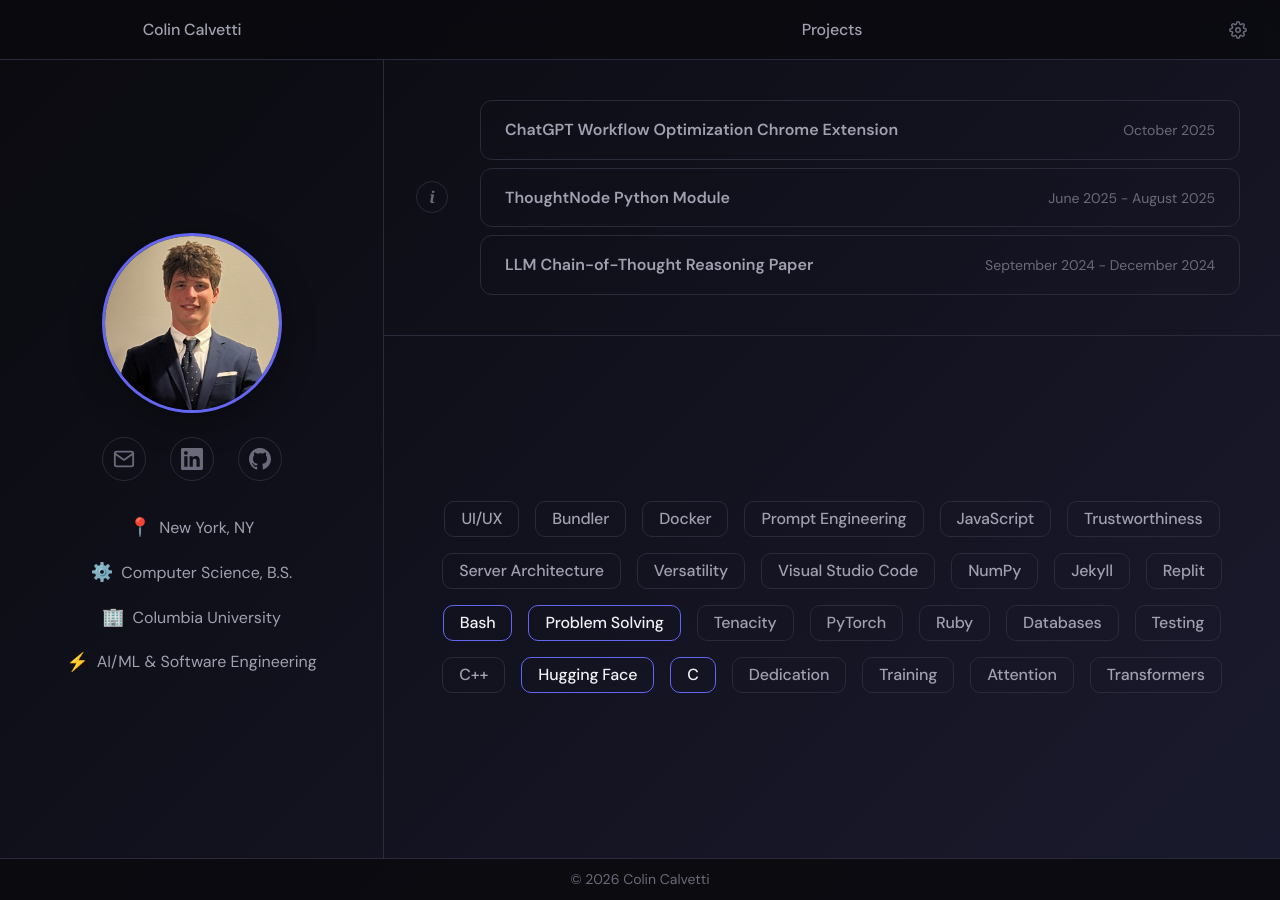
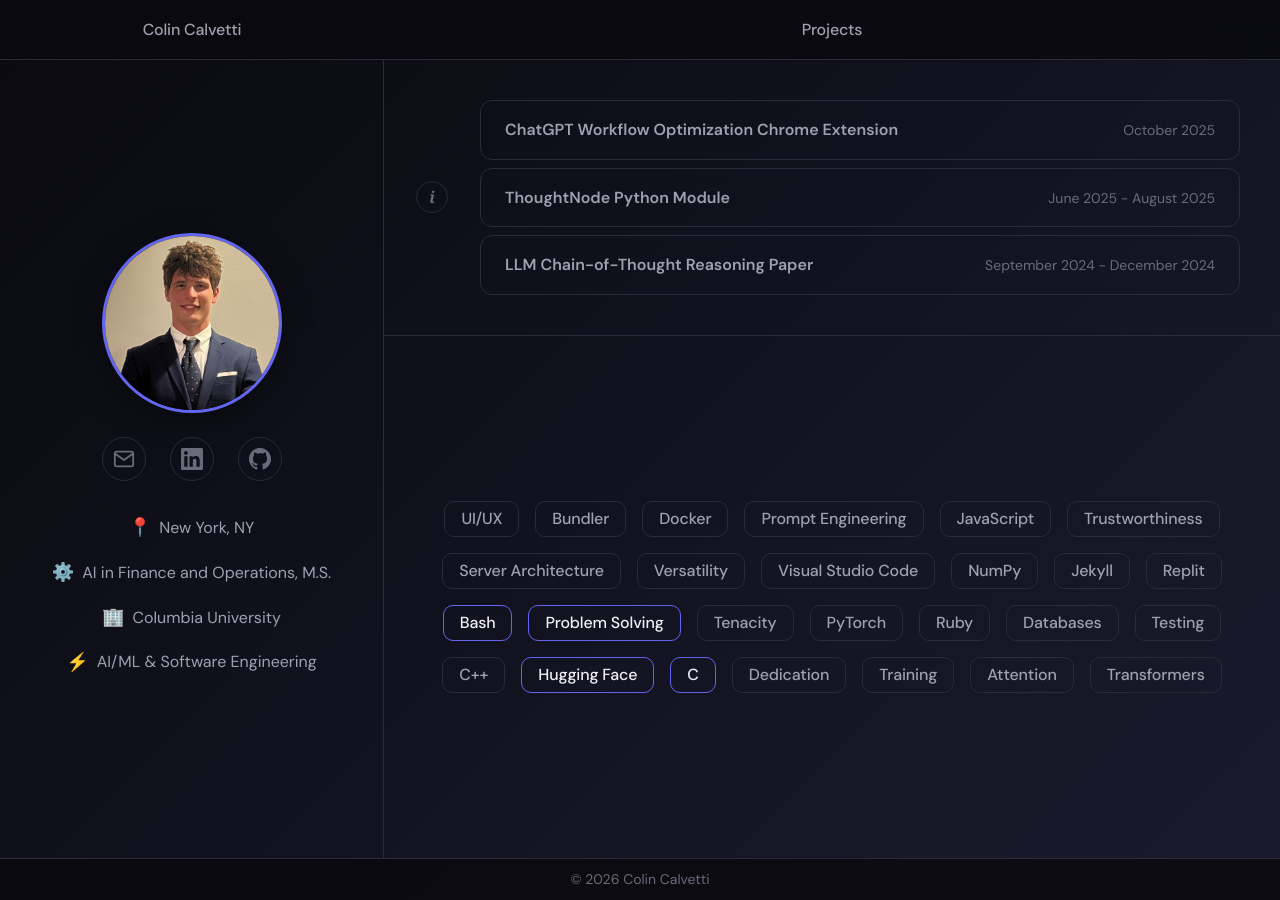
Before and after one commit to colincalvetti/colincalvetti.github.io, a Jekyll site: the page built from index.html, in a window 1280 px wide. Built offline with Jekyll 4.4.1, drawn with Linux system fonts in a browser that asks for light colours.

Commit message:
update education; remove settings

```diff
--- a/_layouts/layout.html
+++ b/_layouts/layout.html
@@ -48,25 +48,6 @@
                 Projects
             </a>
             <span class="nav-indicator" aria-hidden="true"></span>
-
-            <!-- Settings Button -->
-            <div class="settings-wrapper">
-                <button class="settings-btn" type="button" aria-label="Settings" aria-haspopup="true" aria-expanded="false">
-                    <svg class="settings-icon" viewBox="0 0 24 24" fill="none" stroke="currentColor" stroke-width="2" stroke-linecap="round" stroke-linejoin="round" aria-hidden="true">
-                        <circle cx="12" cy="12" r="3"></circle>
-                        <path d="M19.4 15a1.65 1.65 0 0 0 .33 1.82l.06.06a2 2 0 0 1 0 2.83 2 2 0 0 1-2.83 0l-.06-.06a1.65 1.65 0 0 0-1.82-.33 1.65 1.65 0 0 0-1 1.51V21a2 2 0 0 1-2 2 2 2 0 0 1-2-2v-.09A1.65 1.65 0 0 0 9 19.4a1.65 1.65 0 0 0-1.82.33l-.06.06a2 2 0 0 1-2.83 0 2 2 0 0 1 0-2.83l.06-.06a1.65 1.65 0 0 0 .33-1.82 1.65 1.65 0 0 0-1.51-1H3a2 2 0 0 1-2-2 2 2 0 0 1 2-2h.09A1.65 1.65 0 0 0 4.6 9a1.65 1.65 0 0 0-.33-1.82l-.06-.06a2 2 0 0 1 0-2.83 2 2 0 0 1 2.83 0l.06.06a1.65 1.65 0 0 0 1.82.33H9a1.65 1.65 0 0 0 1-1.51V3a2 2 0 0 1 2-2 2 2 0 0 1 2 2v.09a1.65 1.65 0 0 0 1 1.51 1.65 1.65 0 0 0 1.82-.33l.06-.06a2 2 0 0 1 2.83 0 2 2 0 0 1 0 2.83l-.06.06a1.65 1.65 0 0 0-.33 1.82V9a1.65 1.65 0 0 0 1.51 1H21a2 2 0 0 1 2 2 2 2 0 0 1-2 2h-.09a1.65 1.65 0 0 0-1.51 1z"></path>
-                    </svg>
-                </button>
-                <div class="settings-dropdown" role="menu" aria-label="Settings menu">
-                    <div class="settings-option">
-                        <span class="settings-label">Visual Effects</span>
-                        <label class="toggle-switch">
-                            <input type="checkbox" id="animations-toggle" checked>
-                            <span class="toggle-slider"></span>
-                        </label>
-                    </div>
-                </div>
-            </div>
         </nav>
     </header>
 
--- a/index.html
+++ b/index.html
@@ -59,7 +59,7 @@ title: Colin Calvetti
             </div>
             <div class="info-item">
                 <span class="emoji" aria-hidden="true">⚙️</span>
-                <span>Computer Science, B.S.</span>
+                <span>AI in Finance and Operations, M.S.</span>
             </div>
             <div class="info-item">
                 <span class="emoji" aria-hidden="true">🏢</span>
--- a/static/main.css
+++ b/static/main.css
@@ -238,53 +238,7 @@ a {
     }
 }
 
-/* Animations disabled via settings toggle */
-body.animations-disabled .skill-box {
-    transition: none !important;
-}
 
-body.animations-disabled .skill-box.highlighted {
-    box-shadow: none;
-}
-
-body.animations-disabled .skill-box.fade-in,
-body.animations-disabled .skill-box.fading-in,
-body.animations-disabled .skill-box.fading-out {
-    opacity: 1 !important;
-    transform: none !important;
-}
-
-body.animations-disabled .nav-indicator {
-    transition: none !important;
-}
-
-body.animations-disabled .nav-link {
-    transition: color var(--transition-base), border-color var(--transition-base) !important;
-}
-
-body.animations-disabled .unavailable-icon {
-    animation: none !important;
-}
-
-body.animations-disabled .unavailable-banner {
-    transition: none !important;
-}
-
-/* GPU-intensive effect reductions when animations disabled */
-body.animations-disabled {
-    background-attachment: scroll;
-}
-
-body.animations-disabled .site-header {
-    backdrop-filter: none;
-    -webkit-backdrop-filter: none;
-    background: var(--color-bg-primary);
-}
-
-body.animations-disabled .unavailable-banner {
-    backdrop-filter: none;
-    -webkit-backdrop-filter: none;
-}
 
 /* =============================================================================
    4. LAYOUT COMPONENTS
@@ -353,139 +307,7 @@ body.animations-disabled .unavailable-banner {
         opacity var(--transition-base);
 }
 
-/* Settings Button & Dropdown */
 
-.settings-wrapper {
-    position: absolute;
-    right: var(--space-lg);
-    top: 50%;
-    transform: translateY(-50%);
-}
-
-.settings-btn {
-    display: flex;
-    align-items: center;
-    justify-content: center;
-    width: 36px;
-    height: 36px;
-    border-radius: var(--radius-full);
-    background: transparent;
-    border: 1px solid transparent;
-    cursor: default;
-    transition:
-        border-color var(--transition-base),
-        box-shadow var(--transition-base);
-}
-
-.settings-btn.active {
-    border-color: var(--color-accent);
-}
-
-.settings-icon {
-    width: 18px;
-    height: 18px;
-    color: var(--color-text-muted);
-    transition: color var(--transition-base);
-}
-
-.settings-btn.active .settings-icon {
-    color: var(--color-text-primary);
-}
-
-/* Settings Dropdown */
-.settings-dropdown {
-    position: absolute;
-    right: 0;
-    top: calc(100% + var(--space-sm));
-    min-width: 160px;
-    padding: var(--space-sm) var(--space-md);
-    background: var(--color-bg-card);
-    border: 1px solid var(--color-accent);
-    border-radius: var(--radius-md);
-    opacity: 0;
-    visibility: hidden;
-    transition:
-        opacity var(--transition-base),
-        visibility var(--transition-base);
-    z-index: var(--z-dropdown);
-}
-
-.settings-wrapper.active .settings-dropdown {
-    opacity: 1;
-    visibility: visible;
-}
-
-.settings-option {
-    display: flex;
-    align-items: center;
-    justify-content: space-between;
-    gap: var(--space-md);
-}
-
-.settings-label {
-    color: var(--color-text-primary);
-    font-size: var(--font-size-sm);
-    font-weight: var(--font-weight-medium);
-    white-space: nowrap;
-}
-
-/* Toggle Switch */
-.toggle-switch {
-    position: relative;
-    display: inline-block;
-    width: 40px;
-    height: 22px;
-    flex-shrink: 0;
-}
-
-.toggle-switch input {
-    opacity: 0;
-    width: 0;
-    height: 0;
-}
-
-.toggle-slider {
-    position: absolute;
-    cursor: pointer;
-    top: 0;
-    left: 0;
-    right: 0;
-    bottom: 0;
-    background: var(--color-bg-secondary);
-    border: 1px solid var(--color-border);
-    border-radius: 22px;
-    transition:
-        background-color var(--transition-base),
-        border-color var(--transition-base);
-}
-
-.toggle-slider::before {
-    position: absolute;
-    content: "";
-    height: 16px;
-    width: 16px;
-    left: 2px;
-    bottom: 2px;
-    background: var(--color-text-muted);
-    border-radius: var(--radius-full);
-    transition:
-        transform var(--transition-base),
-        background-color var(--transition-base);
-}
-
-.toggle-switch input:checked + .toggle-slider {
-    border-color: var(--color-accent);
-}
-
-.toggle-switch input:checked + .toggle-slider::before {
-    transform: translateX(18px);
-    background: #fff;
-}
-
-.toggle-switch input:focus-visible + .toggle-slider {
-    outline: 2px solid var(--color-accent);
-    outline-offset: 2px;
-}
 
 
 /* Navigation Positions - Home Page */
@@ -1212,10 +1034,6 @@ body.page-projects .nav-projects { left: 50%; }
         padding: var(--space-xs) var(--space-sm);
     }
 
-    .settings-wrapper { right: var(--space-md); }
-    .settings-btn { width: 32px; height: 32px; }
-    .settings-icon { width: 16px; height: 16px; }
-
     .projects-section,
     .skills-section { padding: var(--space-md); }
 
@@ -1241,11 +1059,6 @@ body.page-projects .nav-projects { left: 50%; }
     body.page-projects .nav-projects { left: 68%; }
 
     .nav-link { font-size: var(--font-size-xs); }
-
-    .settings-wrapper { right: var(--space-sm); }
-    .settings-btn { width: 28px; height: 28px; }
-    .settings-icon { width: 14px; height: 14px; }
-    .settings-dropdown { min-width: 140px; padding: var(--space-xs) var(--space-sm); }
 
     .profile-section { padding: var(--space-lg) var(--space-md); }
     .profile-image { width: 120px; height: 120px; }
--- a/static/main.js
+++ b/static/main.js
@@ -11,8 +11,7 @@
  * 6. Date Tracker
  * 7. Skills
  * 8. Info Tooltip
- * 9. Settings
- * 10. Footer
+ * 9. Footer
  * 11. Global Scroll Handler
  * 12. Initialization
  */
@@ -34,12 +33,10 @@ const CONFIG = {
     classes: {
         pageHome: 'page-home',
         pageProjects: 'page-projects',
-        highlighted: 'highlighted',
-        animationsDisabled: 'animations-disabled'
+        highlighted: 'highlighted'
     },
     storage: {
-        currentPage: 'currentPage',
-        animationsEnabled: 'animationsEnabled'
+        currentPage: 'currentPage'
     },
     // Animation timings (should match CSS variables)
     timing: {
@@ -237,10 +234,7 @@ const Navigation = {
 
     setupIndicatorAnimation(previousPage) {
         const currentPage = getCurrentPage();
-        // Check animations state from localStorage directly to avoid race condition with Settings.init()
-        const savedAnimations = localStorage.getItem(CONFIG.storage.animationsEnabled);
-        const animationsEnabled = savedAnimations !== 'false';
-        const animationsDisabled = prefersReducedMotion() || !animationsEnabled;
+        const animationsDisabled = prefersReducedMotion();
 
         if (!this.indicator || !previousPage || previousPage === currentPage || animationsDisabled) {
             return;
@@ -739,33 +733,15 @@ const Skills = {
 
         this.lineLocks[lineIndex] = true;
 
-        // Check if animations are enabled (handles both Settings not initialized and disabled state)
-        const animationsEnabled = Settings.animationsEnabled !== false;
-
-        if (!animationsEnabled) {
-            this.executeSwap(lineIndex, lineSkills, lineElements, startIndex, endIndex, removedElements, newSkills, false);
-            return;
-        }
+        // Proceed with animated swap
 
         // Animated swap
         removedElements.forEach(el => el?.classList.add('highlighted'));
 
         setTimeout(() => {
-            // Re-check if animations were disabled during the highlight phase
-            if (!Settings.animationsEnabled) {
-                this.lineLocks[lineIndex] = false;
-                return;
-            }
-
             removedElements.forEach(el => el?.classList.add('fading-out'));
 
             setTimeout(() => {
-                // Re-check if animations were disabled during the fade-out phase
-                if (!Settings.animationsEnabled) {
-                    this.lineLocks[lineIndex] = false;
-                    return;
-                }
-
                 this.executeSwap(lineIndex, lineSkills, lineElements, startIndex, endIndex, removedElements, newSkills, true);
             }, CONFIG.timing.fadeOutDuration);
         }, CONFIG.timing.highlightDuration);
@@ -917,62 +893,7 @@ class InfoTooltipHandler extends HoverDropdown {
 const InfoTooltip = new InfoTooltipHandler();
 
 // =============================================================================
-// 9. SETTINGS
-// =============================================================================
-class SettingsHandler extends HoverDropdown {
-    constructor() {
-        super('.settings-btn', '.settings-dropdown', '.settings-wrapper');
-        this.animationsEnabled = true;
-    }
-
-    init() {
-        super.init();
-        if (!this.trigger || !this.dropdown) return;
-
-        this.animationsToggle = document.getElementById('animations-toggle');
-
-        // Load saved preference
-        const saved = localStorage.getItem(CONFIG.storage.animationsEnabled);
-        this.animationsEnabled = saved !== 'false';
-
-        if (this.animationsToggle) {
-            this.animationsToggle.checked = this.animationsEnabled;
-            this.animationsToggle.addEventListener('change', () => {
-                this.animationsEnabled = this.animationsToggle.checked;
-                localStorage.setItem(CONFIG.storage.animationsEnabled, this.animationsEnabled);
-                this.applyAnimationState();
-            });
-        }
-
-        this.applyAnimationState();
-    }
-
-    onActivate() {
-        this.wrapper?.classList.add('active');
-        this.trigger.classList.add('active');
-        this.trigger.setAttribute('aria-expanded', 'true');
-    }
-
-    onDeactivate() {
-        this.wrapper?.classList.remove('active');
-        this.trigger.classList.remove('active');
-        this.trigger.setAttribute('aria-expanded', 'false');
-    }
-
-    applyAnimationState() {
-        if (this.animationsEnabled) {
-            document.body.classList.remove(CONFIG.classes.animationsDisabled);
-        } else {
-            document.body.classList.add(CONFIG.classes.animationsDisabled);
-            Skills.cleanupHighlights();
-        }
-    }
-}
-
-const Settings = new SettingsHandler();
-
-// =============================================================================
-// 10. FOOTER
+// 9. FOOTER
 // =============================================================================
 const Footer = {
     init() {
@@ -982,7 +903,7 @@ const Footer = {
 };
 
 // =============================================================================
-// 11. GLOBAL SCROLL HANDLER
+// 10. GLOBAL SCROLL HANDLER
 // Allows scrolling projects list from anywhere on page when there's no main scrollbar
 // =============================================================================
 const GlobalScroll = {
@@ -1016,20 +937,14 @@ const GlobalScroll = {
 };
 
 // =============================================================================
-// 12. INITIALIZATION
+// 11. INITIALIZATION
 // =============================================================================
 document.addEventListener('DOMContentLoaded', () => {
-    // Apply animation state early to prevent flash
-    if (localStorage.getItem(CONFIG.storage.animationsEnabled) === 'false') {
-        document.body.classList.add(CONFIG.classes.animationsDisabled);
-    }
-
     // Initialize all modules
     Footer.init();
     Navigation.init();
     Projects.init();
     Skills.init();
     InfoTooltip.init();
-    Settings.init();
     GlobalScroll.init();
 });
```
